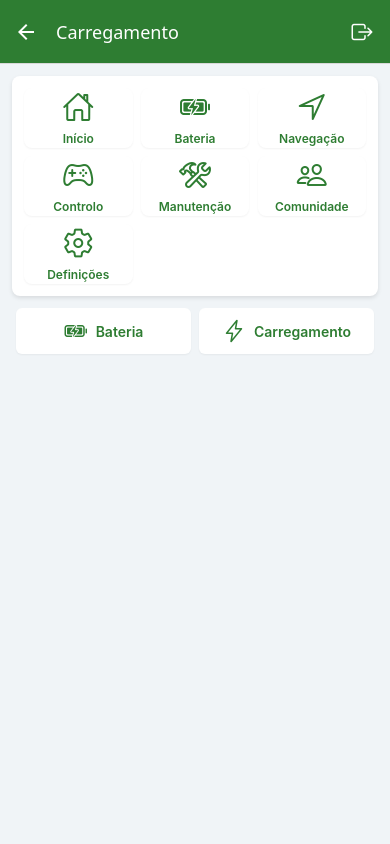
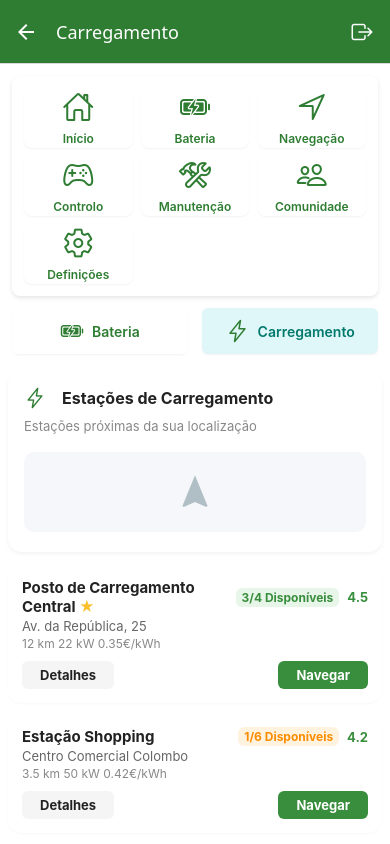
Before and after one commit to FranciscoMotaa/Projeto-Final-Laborat-rio, a React Native app in the folder ProjFinal/: screen /Carregamento in a window 390 px wide. Built offline with nearby package versions, Linux system fonts and the light colour scheme.

Commit message:
Parte da bateria toda feita

```diff
--- a/ProjFinal/screens/CarregamentoScreen.js
+++ b/ProjFinal/screens/CarregamentoScreen.js
@@ -1,127 +1,429 @@
-import React from 'react'
-import { SafeAreaView, View, Text, TouchableOpacity, StyleSheet } from 'react-native'
-import { Ionicons } from '@expo/vector-icons'
-import { useTheme } from '../context/ThemeContext' // Caminho atualizado
+import React, { useEffect, useState } from "react";
+import {
+  SafeAreaView,
+  View,
+  Text,
+  TouchableOpacity,
+  StyleSheet,
+  ScrollView,
+} from "react-native";
+import { Ionicons, MaterialIcons } from "@expo/vector-icons";
+import { useTheme } from "../context/ThemeContext";
+import MapView, { Marker } from "react-native-maps";
 
-export default function ComunidadeScreen({ navigation }) {
+export default function CarregamentoScreen({ navigation }) {
+  const { palette } = useTheme();
+
   const menuItems = [
-    { name: 'Início',      icon: 'home-outline' ,           route: 'Home' },
-    { name: 'Bateria',     icon: 'battery-charging-outline', route: 'Bateria' },
-    { name: 'Navegação',  icon: 'navigate-outline',          route: 'Navegação' },
-    { name: 'Controlo',    icon: 'game-controller-outline', route: 'Controlo' },
-    { name: 'Manutenção',  icon: 'construct-outline', route: 'Manutenção' },
-    { name: 'Comunidade',  icon: 'people-outline', route: 'Comunidade' },
-    { name: 'Definições',     icon: 'settings-outline', route: 'Definições' },
-  ]
+    { name: "Início", icon: "home-outline", route: "Home" },
+    { name: "Bateria", icon: "battery-charging-outline", route: "Bateria" },
+    { name: "Navegação", icon: "navigate-outline", route: "Navegação" },
+    { name: "Controlo", icon: "game-controller-outline", route: "Controlo" },
+    { name: "Manutenção", icon: "construct-outline", route: "Manutenção" },
+    { name: "Comunidade", icon: "people-outline", route: "Comunidade" },
+    { name: "Definições", icon: "settings-outline", route: "Definições" },
+  ];
+
+  // Estado para as estações
+  const [stations, setStations] = useState([]);
+  const [showMap, setShowMap] = useState(false);
+
+  // Mock de dados (pode trocar por fetch futuramente)
+  useEffect(() => {
+    setStations([
+      {
+        id: 1,
+        nome: "Posto de Carregamento Central",
+        endereco: "Av. da República, 25",
+        detalhes: "12 km 22 kW 0.35€/kWh",
+        disponiveis: "3/4 Disponíveis",
+        rating: 4.5,
+        status: "available",
+        destaque: true,
+      },
+      {
+        id: 2,
+        nome: "Estação Shopping",
+        endereco: "Centro Comercial Colombo",
+        detalhes: "3.5 km 50 kW 0.42€/kWh",
+        disponiveis: "1/6 Disponíveis",
+        rating: 4.2,
+        status: "low",
+        destaque: false,
+      },
+      {
+        id: 3,
+        nome: "Parque Estacionamento Norte",
+        endereco: "Rua do Norte, 78",
+        detalhes: "4.8 km 11 kW 0.30€/kWh",
+        disponiveis: "Ocupado",
+        rating: 3.8,
+        status: "occupied",
+        destaque: false,
+      },
+    ]);
+  }, []);
 
   return (
-    <SafeAreaView style={styles.container}>
-      {/* container branco atrás dos botões */}
-      <View style={styles.menuContainer}>
+    <SafeAreaView
+      style={[styles.container, { backgroundColor: palette.background }]}
+    >
+      {/* Menu principal */}
+      <View style={[styles.menuContainer, { backgroundColor: palette.card }]}>
         <View style={styles.grid}>
-          {menuItems.map(item => (
+          {menuItems.map((item) => (
             <TouchableOpacity
               key={item.name}
-              style={styles.cell}
+              style={[styles.cell, { backgroundColor: palette.card }]}
               onPress={() => navigation.navigate(item.route)}
             >
-              <Ionicons name={item.icon} size={32} color="#2e7d32" />
-              <Text style={styles.label}>{item.name}</Text>
+              <Ionicons name={item.icon} size={32} color={palette.primary} />
+              <Text style={[styles.label, { color: palette.primary }]}>
+                {item.name}
+              </Text>
             </TouchableOpacity>
           ))}
         </View>
       </View>
+
+      {/* Submenu */}
       <View style={styles.submenuContainer}>
-              <TouchableOpacity
-                style={styles.submenuButton}
-                onPress={() => navigation.navigate('Bateria')}
-              >
-                <Ionicons name="battery-charging-outline" size={24} color="#2e7d32" />
-                <Text style={styles.submenuLabel}>Bateria</Text>
+        <TouchableOpacity
+          style={[
+            styles.submenuButton,
+            navigation.getState().routes[navigation.getState().index].name ===
+              "Bateria" && styles.submenuButtonActive,
+          ]}
+          onPress={() => navigation.navigate("Bateria")}
+        >
+          <Ionicons
+            name="battery-charging-outline"
+            size={24}
+            color={palette.primary}
+          />
+          <Text
+            style={[
+              styles.submenuLabel,
+              navigation.getState().routes[navigation.getState().index].name ===
+                "Bateria" && styles.submenuLabelActive,
+            ]}
+          >
+            Bateria
+          </Text>
+        </TouchableOpacity>
+        <TouchableOpacity
+          style={[
+            styles.submenuButton,
+            navigation.getState().routes[navigation.getState().index].name ===
+              "Carregamento" && styles.submenuButtonActive,
+          ]}
+          onPress={() => navigation.navigate("Carregamento")}
+        >
+          <Ionicons name="flash-outline" size={24} color={palette.primary} />
+          <Text
+            style={[
+              styles.submenuLabel,
+              navigation.getState().routes[navigation.getState().index].name ===
+                "Carregamento" && styles.submenuLabelActive,
+            ]}
+          >
+            Carregamento
+          </Text>
+        </TouchableOpacity>
+      </View>
+
+      <ScrollView style={{ flex: 1 }}>
+        {/* Cartão de Estações de Carregamento */}
+        <View style={[styles.card, { backgroundColor: palette.card }]}>
+          <View style={styles.cardHeader}>
+            <Ionicons name="flash-outline" size={22} color={palette.primary} />
+            <Text style={[styles.sectionTitle, { color: palette.text }]}>
+              Estações de Carregamento
+            </Text>
+          </View>
+          <Text style={styles.cardSubtext}>
+            Estações próximas da sua localização
+          </Text>
+          <View style={styles.mapPlaceholder}>
+            <MaterialIcons name="navigation" size={40} color="#b0bec5" />
+          </View>
+        </View>
+
+        {/* Renderização dinâmica das estações */}
+        {stations.map((station) => (
+          <View
+            key={station.id}
+            style={[styles.stationCard, { backgroundColor: palette.card }]}
+          >
+            <View style={styles.stationHeader}>
+              <Text style={styles.stationTitle}>
+                {station.nome}
+                {station.destaque && (
+                  <Text style={{ color: "#fbc02d" }}> ★</Text>
+                )}
+              </Text>
+              <View style={styles.stationStatus}>
+                <Text
+                  style={
+                    station.status === "available"
+                      ? styles.stationStatusAvailable
+                      : station.status === "low"
+                      ? styles.stationStatusAvailableLow
+                      : styles.stationStatusOccupied
+                  }
+                >
+                  {station.disponiveis}
+                </Text>
+              </View>
+              <Text style={styles.stationRating}>{station.rating}</Text>
+            </View>
+            <Text style={styles.stationAddress}>{station.endereco}</Text>
+            <Text style={styles.stationDetails}>{station.detalhes}</Text>
+            <View style={styles.stationActions}>
+              <TouchableOpacity style={styles.detailsButton}>
+                <Text style={styles.detailsButtonText}>Detalhes</Text>
               </TouchableOpacity>
-
-              <TouchableOpacity
-                style={styles.submenuButton}
-                onPress={() => navigation.navigate('Carregamento')}
-              >
-                <Ionicons name="flash-outline" size={24} color="#2e7d32" />
-                <Text style={styles.submenuLabel}>Carregamento</Text>
+              <TouchableOpacity style={styles.navigateButton}>
+                <Text style={styles.navigateButtonText}>Navegar</Text>
               </TouchableOpacity>
             </View>
+          </View>
+        ))}
+
+        <TouchableOpacity
+          style={styles.moreStationsButton}
+          onPress={() => setShowMap(true)}
+        >
+          <Text style={styles.moreStationsText}>Ver Mais Estações</Text>
+        </TouchableOpacity>
+      </ScrollView>
     </SafeAreaView>
-  )
+  );
 }
 
 const styles = StyleSheet.create({
   container: {
     flex: 1,
-    backgroundColor: '#f0f4f7'
+    backgroundColor: "#f0f4f7",
   },
   menuContainer: {
     margin: 12,
-    padding:8,
-    backgroundColor: '#fff',
+    padding: 8,
+    backgroundColor: "#fff",
     borderRadius: 8,
-    alignSelf: 'stretch',
-    // sombra Android
+    alignSelf: "stretch",
     elevation: 3,
-    // sombra iOS
-    shadowColor: '#000',
+    shadowColor: "#000",
     shadowOffset: { width: 0, height: 2 },
     shadowOpacity: 0.1,
-    shadowRadius: 4
+    shadowRadius: 4,
   },
   grid: {
-    flexDirection: 'row',
-    flexWrap: 'wrap',
-    justifyContent: 'space-between'
+    flexDirection: "row",
+    flexWrap: "wrap",
+    justifyContent: "space-between",
   },
   cell: {
-    width: '31%',
+    width: "31%",
     height: 60,
-    backgroundColor: '#fff',  // botão branco
+    backgroundColor: "#fff",
     margin: 4,
     borderRadius: 8,
-    alignItems: 'center',
-    justifyContent: 'center',
-    // botão com sombra leve
+    alignItems: "center",
+    justifyContent: "center",
     elevation: 2,
-    shadowColor: '#000',
+    shadowColor: "#000",
     shadowOffset: { width: 0, height: 1 },
     shadowOpacity: 0.05,
-    shadowRadius: 2
+    shadowRadius: 2,
   },
   label: {
     marginTop: 6,
     fontSize: 12,
-    fontWeight: '600',
-    color: '#2e7d32',
-    textAlign: 'center'
+    fontWeight: "600",
+    color: "#2e7d32",
+    textAlign: "center",
   },
   submenuContainer: {
-    flexDirection: 'row',
-    justifyContent: 'space-around',
-    paddingHorizontal: 12
+    flexDirection: "row",
+    flexWrap: "wrap",
+    justifyContent: "space-between",
+    paddingHorizontal: 12,
+    marginBottom: 8,
   },
   submenuButton: {
-    flex: 1,
-    flexDirection: 'row',
-    alignItems: 'center',
-    justifyContent: 'center',
-    backgroundColor: '#fff',
+    width: "48%",
+    flexDirection: "row",
+    alignItems: "center",
+    justifyContent: "center",
+    backgroundColor: "#fff",
     paddingVertical: 10,
-    marginHorizontal: 4,
+    marginBottom: 8,
     borderRadius: 6,
     elevation: 2,
-    shadowColor: '#000',
+    shadowColor: "#000",
     shadowOffset: { width: 0, height: 1 },
     shadowOpacity: 0.05,
-    shadowRadius: 2
+    shadowRadius: 2,
+  },
+  submenuButtonActive: {
+    backgroundColor: "#e0f7fa",
   },
   submenuLabel: {
-    color: '#2e7d32',
+    color: "#2e7d32",
     marginLeft: 8,
     fontSize: 14,
-    fontWeight: '600'
-  }
-})
+    fontWeight: "600",
+  },
+  submenuLabelActive: {
+    color: "#00796b",
+  },
+  card: {
+    borderRadius: 14,
+    padding: 16,
+    marginHorizontal: 8,
+    marginBottom: 12,
+    elevation: 2,
+    shadowColor: "#000",
+    shadowOpacity: 0.05,
+    shadowOffset: { width: 0, height: 2 },
+    shadowRadius: 4,
+  },
+  cardHeader: {
+    flexDirection: "row",
+    alignItems: "center",
+    marginBottom: 8,
+    gap: 8,
+  },
+  sectionTitle: {
+    fontSize: 16,
+    fontWeight: "bold",
+    marginLeft: 8,
+  },
+  cardSubtext: {
+    fontSize: 13,
+    color: "#888",
+    marginBottom: 10,
+  },
+  mapPlaceholder: {
+    height: 80,
+    backgroundColor: "#f5f7fa",
+    borderRadius: 10,
+    alignItems: "center",
+    justifyContent: "center",
+    marginTop: 8,
+    marginBottom: 4,
+  },
+  stationCard: {
+    borderRadius: 14,
+    padding: 14,
+    marginHorizontal: 8,
+    marginBottom: 10,
+    elevation: 1,
+    shadowColor: "#000",
+    shadowOpacity: 0.03,
+    shadowOffset: { width: 0, height: 1 },
+    shadowRadius: 2,
+  },
+  stationHeader: {
+    flexDirection: "row",
+    alignItems: "center",
+    justifyContent: "space-between",
+    marginBottom: 2,
+  },
+  stationTitle: {
+    fontSize: 15,
+    fontWeight: "bold",
+    color: "#222",
+    flex: 1,
+  },
+  stationStatus: {
+    marginLeft: 8,
+    marginRight: 4,
+  },
+  stationStatusAvailable: {
+    fontSize: 12,
+    color: "#388e3c",
+    fontWeight: "bold",
+    backgroundColor: "#e8f5e9",
+    borderRadius: 6,
+    paddingHorizontal: 6,
+    paddingVertical: 2,
+  },
+  stationStatusAvailableLow: {
+    fontSize: 12,
+    color: "#fb8c00",
+    fontWeight: "bold",
+    backgroundColor: "#fff3e0",
+    borderRadius: 6,
+    paddingHorizontal: 6,
+    paddingVertical: 2,
+  },
+  stationStatusOccupied: {
+    fontSize: 12,
+    color: "#888",
+    fontWeight: "bold",
+    backgroundColor: "#f0f0f0",
+    borderRadius: 6,
+    paddingHorizontal: 6,
+    paddingVertical: 2,
+  },
+  stationRating: {
+    fontSize: 13,
+    color: "#388e3c",
+    fontWeight: "bold",
+    marginLeft: 4,
+  },
+  stationAddress: {
+    fontSize: 13,
+    color: "#666",
+    marginBottom: 2,
+  },
+  stationDetails: {
+    fontSize: 12,
+    color: "#888",
+    marginBottom: 6,
+  },
+  stationActions: {
+    flexDirection: "row",
+    justifyContent: "space-between",
+    marginTop: 4,
+  },
+  detailsButton: {
+    backgroundColor: "#f5f5f5",
+    borderRadius: 6,
+    paddingVertical: 6,
+    paddingHorizontal: 18,
+    marginRight: 8,
+  },
+  detailsButtonText: {
+    color: "#222",
+    fontWeight: "bold",
+    fontSize: 13,
+  },
+  navigateButton: {
+    backgroundColor: "#388e3c",
+    borderRadius: 6,
+    paddingVertical: 6,
+    paddingHorizontal: 18,
+  },
+  navigateButtonText: {
+    color: "#fff",
+    fontWeight: "bold",
+    fontSize: 13,
+  },
+  moreStationsButton: {
+    backgroundColor: "#fff",
+    borderRadius: 8,
+    paddingVertical: 10,
+    marginHorizontal: 12,
+    marginBottom: 20,
+    alignItems: "center",
+    elevation: 1,
+  },
+  moreStationsText: {
+    color: "#2e7d32",
+    fontWeight: "bold",
+    fontSize: 14,
+  },
+});
--- a/ProjFinal/screens/RotasScreen.js
+++ b/ProjFinal/screens/RotasScreen.js
@@ -20,10 +20,10 @@ import * as Location from "expo-location";
 import { buscarRota, buscarSugestoesLocais } from "../services/routeService";
 import { useTheme } from "../context/ThemeContext";
 
-export default function RotasScreen({ navigation }) {
+export default function RotasScreen({ navigation, route }) {
   const { palette } = useTheme();
   const [origem, setOrigem] = useState("");
-  const [destino, setDestino] = useState("");
+  const [destino, setDestino] = useState(route?.params?.destino || ""); // <-- aqui
   const [carregando, setCarregando] = useState(false);
   const [sugestoesOrigem, setSugestoesOrigem] = useState([]);
   const [sugestoesDestino, setSugestoesDestino] = useState([]);
--- a/package.json
+++ b/package.json
@@ -1,6 +1,7 @@
 {
   "dependencies": {
     "expo-location": "^18.1.5",
-    "react-native-keyboard-aware-scroll-view": "^0.9.5"
+    "react-native-keyboard-aware-scroll-view": "^0.9.5",
+    "react-native-maps": "^1.24.3"
   }
 }
```
Also changed, not shown: 1 other file (tests, documents, lock files or other folders).
